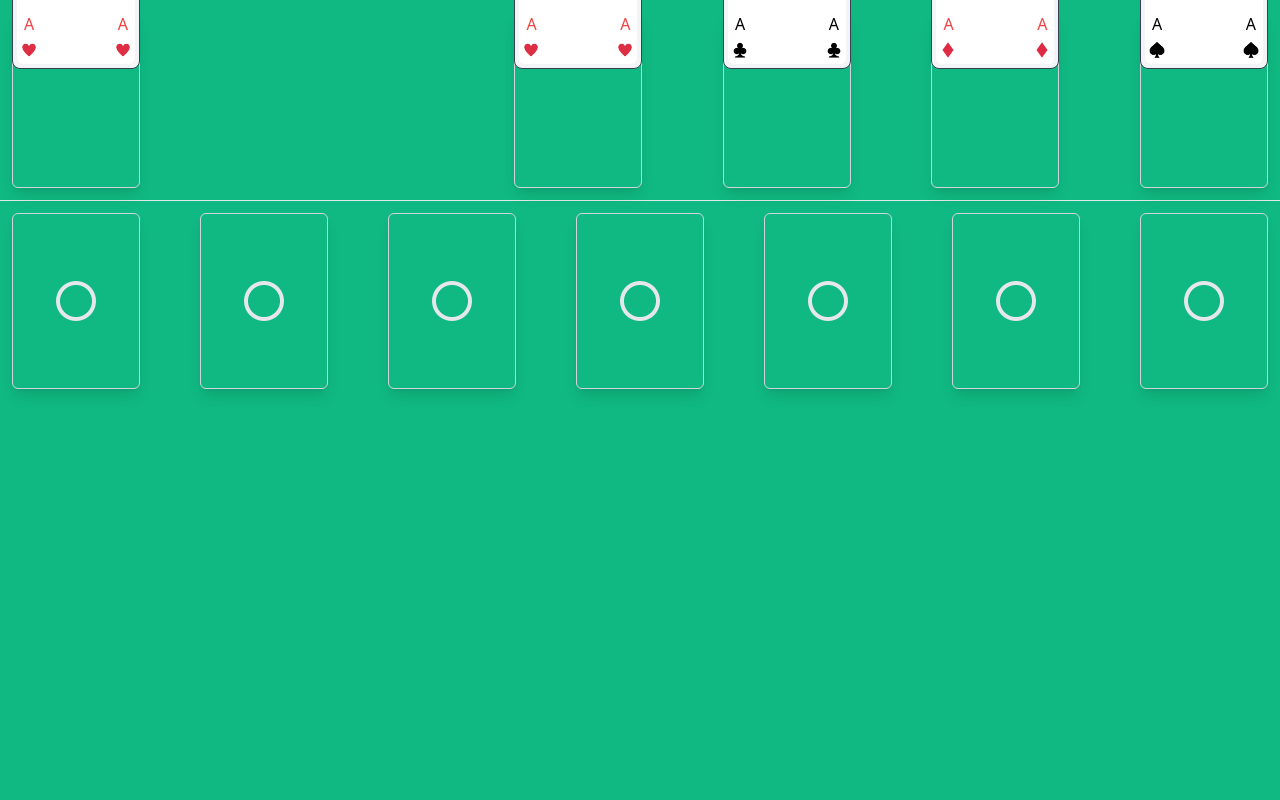
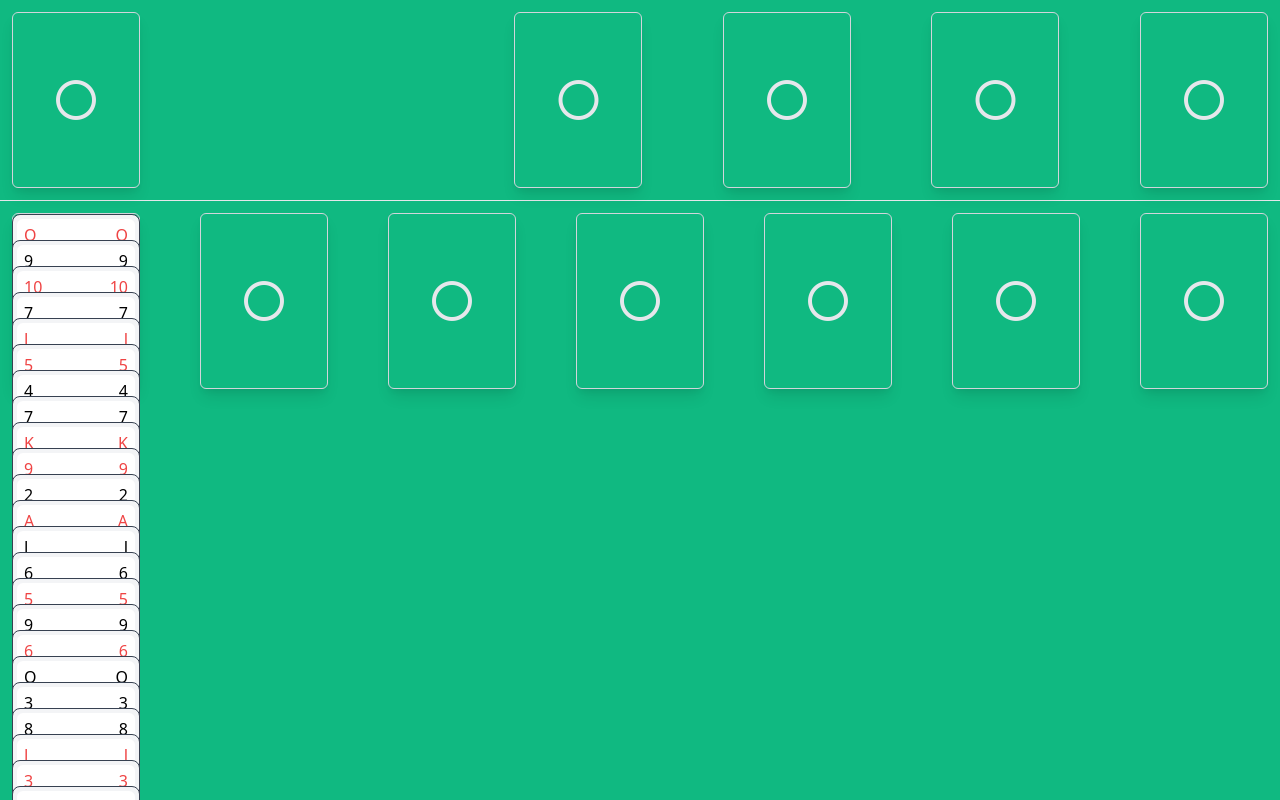
Before and after one commit to AlmirNeeto99/Solitaire, a Vue app: page /game in a window 1280 px wide. Shown: the top 800 px of the page. Built offline with nearby package versions, Linux system fonts and the light colour scheme.

Commit message:
creating the cards, shuffling them and putting to a container

```diff
--- a/src/views/Game.vue
+++ b/src/views/Game.vue
@@ -5,20 +5,28 @@
       class="w-full flex flex-wrap h-full py-3 px-3 flex-row justify-between"
     >
       <div id="stock" class="h-44 w-32">
-        <cards-container><card rank="A" suit="hearts" /></cards-container>
+        <cards-container></cards-container>
       </div>
       <div id="foundations" class="h-44 w-3/5 flex justify-between">
-        <cards-container><card rank="A" suit="hearts" /></cards-container>
-        <cards-container><card rank="A" suit="clubs" /></cards-container>
-        <cards-container><card rank="A" suit="diamonds" /></cards-container>
-        <cards-container><card rank="A" suit="spades" /></cards-container>
+        <cards-container></cards-container>
+        <cards-container></cards-container>
+        <cards-container></cards-container>
+        <cards-container></cards-container>
       </div>
     </div>
     <div
       id="lower"
       class="w-full flex justify-between p-3 border-t border-gray-200"
     >
-      <cards-container></cards-container>
+      <cards-container>
+        <card
+          v-for="(card, index) in cards"
+          :suit="card.suit"
+          :rank="card.rank"
+          :key="index"
+          :index="index"
+        />
+      </cards-container>
       <cards-container></cards-container>
       <cards-container></cards-container>
       <cards-container></cards-container>
@@ -34,6 +42,40 @@ import CardsContainer from '@/components/CardsContainer'
 import Card from '@/components/Card'
 export default {
   components: { CardsContainer, Card },
+  computed: {
+    cards() {
+      return this.$store.state.cards
+    },
+  },
+  created() {
+    const suits = ['diamonds', 'hearts', 'spades', 'clubs']
+    const ranks = [
+      'A',
+      '2',
+      '3',
+      '4',
+      '5',
+      '6',
+      '7',
+      '8',
+      '9',
+      '10',
+      'J',
+      'Q',
+      'K',
+    ]
+    let cards = []
+    suits.forEach((suit) => {
+      ranks.forEach((rank) => {
+        cards.push({
+          rank: rank,
+          suit: suit,
+        })
+      })
+    })
+    cards = this._.shuffle(cards)
+    this.$store.dispatch('setCards', cards)
+  },
 }
 </script>
 
```
